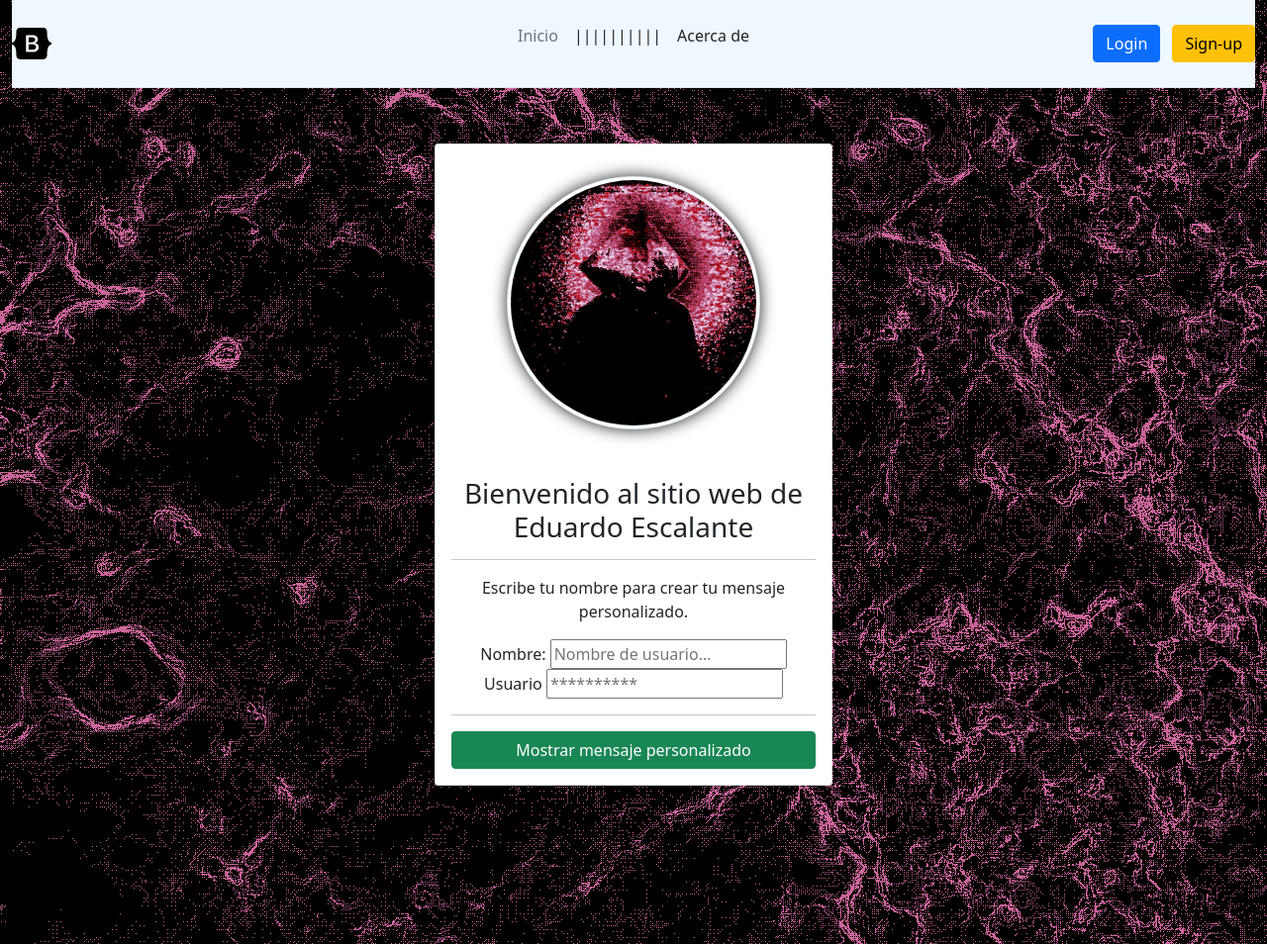
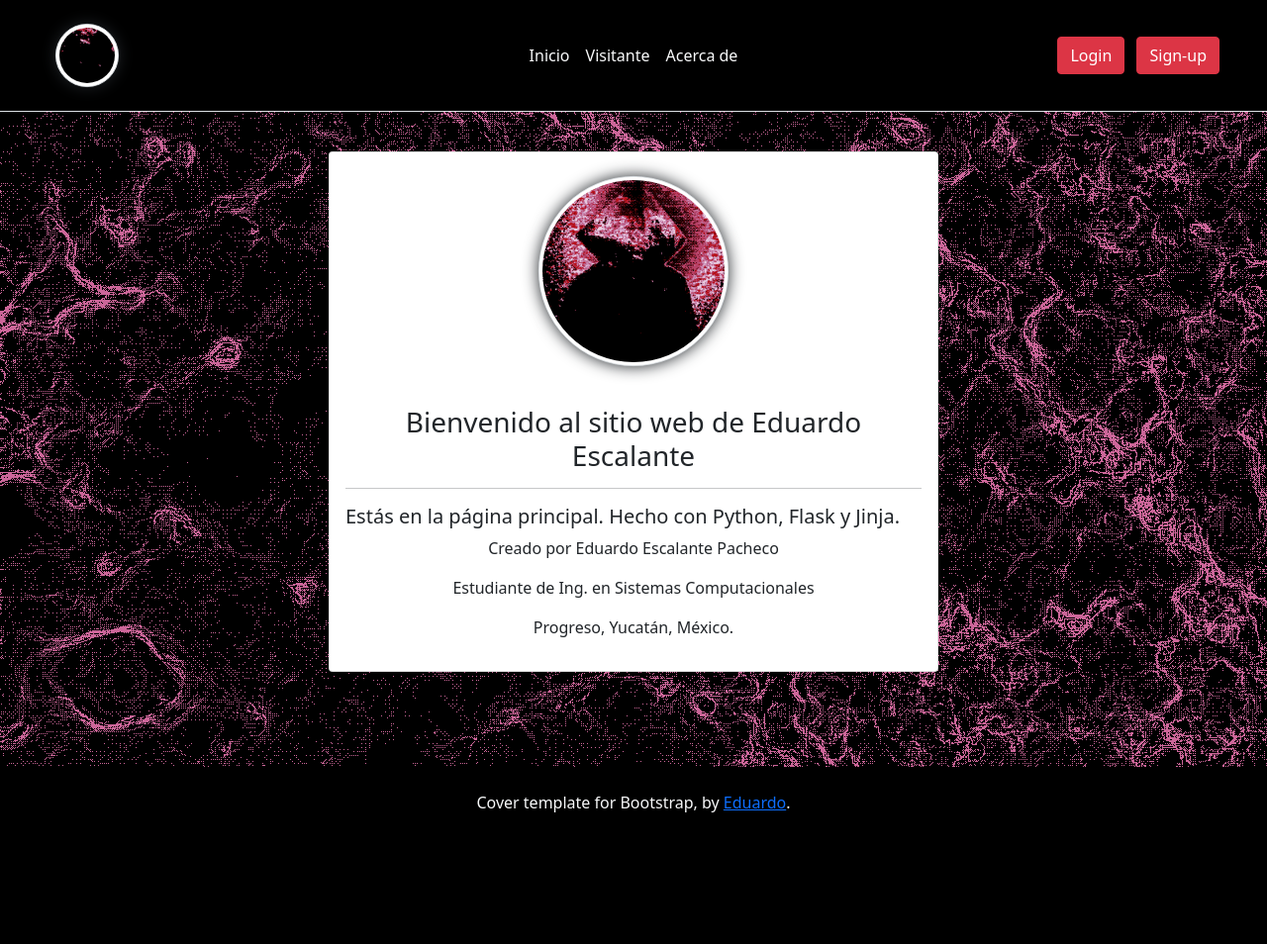
Before and after one commit to Edescal/Topicos-de-programacion-con-python, a Flask app: page / in a window 1280 px wide. Shown: the whole page at 99% size. After the commit the page ends 821 px from the top, so only its background shows below. Run offline with Flask 3, Linux system fonts and the light colour scheme.

Commit message:
Añadido login.html, @app.route('/login') y métodos GET y POST

```diff
--- a/projecto_uno/src/app.py
+++ b/projecto_uno/src/app.py
@@ -2,16 +2,23 @@ from flask import Flask, render_template, request, redirect, url_for
 
 app = Flask(__name__)
 
-@app.route('/')
+@app.route('/', methods =['GET', 'POST'])
 def index():
     datosWeb = {
         'titulo' : 'Tópicos de programación con Flask',
         'nombre' : 'Eduardo Escalante'
     }
+
+    if request.method == 'POST':
+        nombre = request.form['Nombre']
+        correo = request.form['Correo']
+        psw = request.form.get('Password')
+        return render_template('index.html', data = datosWeb, request = request.method, nombre = nombre, correo = correo, password = psw)
+
     return render_template('index.html', data = datosWeb)
 
 # Ruta para mostrar un mensaje personalizado
-@app.route('/mensaje/<nombre>')
+@app.route('/mensaje/<nombre>', methods=['GET'])
 def mensaje(nombre):
     datosMensaje = {
         "titulo":"Mensaje para "+nombre,
@@ -19,14 +26,9 @@ def mensaje(nombre):
     }
     return render_template('mensaje.html', data = datosMensaje)
 
-
-# Ruta que usa el formulario para procesar y crear el mensaje personalizado
-@app.route('/crearmensaje')
-def crearmensaje():
-    # lo que se escribió en el nombre
-    name = request.args['user'] if len(request.args['user']) > 0 else 'visitante'
-    return redirect(url_for('mensaje', nombre = name)) # redirigir url
-
+@app.route('/login')
+def login():
+    return render_template('login.html')
 
 @app.route('/about')
 def about():
--- a/projecto_uno/src/static/css/styles.css
+++ b/projecto_uno/src/static/css/styles.css
@@ -3,9 +3,17 @@
     object-position: 55%;
     transition: all .25s;
     transform: scale(0.8);
-    width: 20rem;
-    height: 20rem;
     box-shadow: 0px 0px 20px;
+}
+
+.size-5-5 {
+    width: 5rem;
+    height: 5rem;
+}
+
+.size-20-20 {
+    width: 15rem;
+    height: 15rem;
 }
 
 .crop-circle:hover {
--- a/projecto_uno/src/templates/index.html
+++ b/projecto_uno/src/templates/index.html
@@ -6,27 +6,48 @@ Página principal
 
 {% block contenido %}
 <!-- Crear mensaje personalizado -->
-<div class="col col-md-4 " ></div>
-<div class="col col-md-4">
+<div class="col col-md-3" ></div>
+<div class="col col-md-6">
     <div class="d-flex card align-items-center" style="width: 100%;">
-        <img src="{{url_for('static', filename='img/TheFirst.gif')}}" class="crop-circle img-thumbnail rounded-circle" alt="...">
-        <div class="card-body text-center">
-            <h3 class="card-title" style="text-align: center;">Bienvenido al sitio web de Eduardo Escalante</h3>
+        <img src="{{url_for('static', filename='img/TheFirst.gif')}}" class="crop-circle img-thumbnail rounded-circle size-20-20" alt="...">
+        <div class="card-body ">
+            <h3 class="card-title text-center">Bienvenido al sitio web de Eduardo Escalante</h3>
             <hr>
-            <p class="card-text">Escribe tu nombre para crear tu mensaje personalizado.</p>
 
-            <form method="get" action="crearmensaje" >
-                <label for="user">Nombre:</label>
-                <input type="text" name="user" placeholder="Nombre de usuario...">
+            {% if request == 'POST' %}
+            <p class="card-text">Estos son los datos que ingresaste con el método POST:</p>
+            <form method="get" action="/">
+                <div class="form-group row">
+                    <label for="verNombre" class="col-sm-3 col-form-label">Nombre</label>
+                    <div class="col-sm-9">
+                        <input type="text" readonly class="form-control-plaintext" name="verNombre" value="{{nombre}}">
+                    </div>
+                </div>
+                <div class="form-group row">
+                    <label for="verCorreo" class="col-sm-3 col-form-label">Correo</label>
+                    <div class="col-sm-9">
+                        <input type="text" readonly class="form-control-plaintext" name="verCorreo" value="{{correo}}">
+                    </div>
+                </div>
+                <div class="form-group row">
+                    <label for="verPassword" class="col-sm-3 col-form-label">Contraseña</label>
+                    <div class="col-sm-9">
+                        <input type="text" readonly class="form-control-plaintext" name="verPassword" value="{{password}}">
+                    </div>
+                </div>
                 <br>
-                <label for="psw">Usuario</label>
-                <input type="password" name="psw" placeholder="**********">
-                <hr>
-                <input type="submit" class="btn btn-success w-100" value="Mostrar mensaje personalizado">
+                <input type="submit" class="btn btn-primary w-100" value="Borrar información">
             </form>
+            <hr>
+            {% else %}
 
+            <h5 class="card-text">Estás en la página principal. Hecho con Python, Flask y Jinja.</h5>
+            <p class="car-text text-center">Creado por Eduardo Escalante Pacheco</p>
+            <p class="car-text text-center">Estudiante de Ing. en Sistemas Computacionales</p>
+            <p class="car-text text-center">Progreso, Yucatán, México.</p>
+            {% endif %}
         </div>
     </div>
 </div>
-<div class="col col-md-4"></div>
+<div class="col col-md-3"></div>
 {% endblock %}
--- a/projecto_uno/src/templates/mensaje.html
+++ b/projecto_uno/src/templates/mensaje.html
@@ -15,9 +15,6 @@
 </div>
 <div class="col col-md-6">
     <div class="d-flex card align-items-center" >
-        <!--
-            <img src="{{url_for('static', filename='img/TheFirst.gif')}}" class="square-circle img-thumbnail rounded-circle" alt="...">
-        -->
         <div class="card-body text-center" style="width: 100%;">
             <h3 class="card-title">Mensaje personalizado</h3>
             <hr>
--- a/projecto_uno/src/templates/plantilla.html
+++ b/projecto_uno/src/templates/plantilla.html
@@ -52,39 +52,46 @@
     </svg>
 
     <!-- Título de la página -->
-    <div class="container-fluid">
-        <header style="background-color: aliceblue;" class="d-flex flex-wrap align-items-center justify-content-center justify-content-md-between py-3 mb-4 border-bottom">
+    <div class="container-fluid ">
+        <div class = "row">
+            <header style="background-color: black" class="d-flex flex-wrap align-items-center justify-content-center justify-content-md-between py-3 px-5 mb-4 border-bottom">
+
                 <a href="/" class="d-flex align-items-center col-md-3 mb-2 mb-md-0 text-dark text-decoration-none">
-              <svg class="bi me-2" width="40" height="32" role="img" aria-label="Bootstrap"><use xlink:href="#bootstrap"/></svg>
+                    <img src="{{url_for('static', filename='img/TheFirst.gif')}}" class="size-5-5 crop-circle img-thumbnail rounded-circle" alt="...">
                 </a>
 
                 <ul class="nav col-12 col-md-auto mb-2 justify-content-center mb-md-0">
-              <li><a href="/" class="nav-link px-2 link-secondary">Inicio</a></li>
-              <li><p class="nav-link px-2 link-dark"> |||||||||| </p></li>
-              <!--
-                  <li><a href="#" class="nav-link px-2 link-dark">Features</a></li>
-                  <li><a href="#" class="nav-link px-2 link-dark">Pricing</a></li>
-                  <li><a href="#" class="nav-link px-2 link-dark">FAQs</a></li>
-                -->
-              <li><a href="/about" class="nav-link px-2 link-dark">Acerca de</a></li>
+                  <li><a href="/" class="nav-link px-2 link-secondary text-light">Inicio</a></li>
+                  <li><a href="/mensaje/visitante" class="nav-link px-2 link-secondary text-light">Visitante</a></li>
+                  <li><a href="/about" class="nav-link px-2 link-dark text-light">Acerca de</a></li>
                 </ul>
 
-            <div class="col-md-3 text-end">
-              <button type="button" class="btn btn-primary me-2">Login</button>
-              <button type="button" class="btn btn-warning">Sign-up</button>
+                <div class="col-md-3 text-end" >
+                  <a href="/login" class="btn btn-danger me-2">Login</a>
+                  <a href="/login" type="button" class="btn btn-danger">Sign-up</a>
                 </div>
             </header>
+        </div>
 
         <script src="https://cdn.jsdelivr.net/npm/bootstrap@5.3.2/dist/js/bootstrap.bundle.min.js"
             integrity="sha384-C6RzsynM9kWDrMNeT87bh95OGNyZPhcTNXj1NW7RuBCsyN/o0jlpcV8Qyq46cDfL"
             crossorigin="anonymous"></script>
 
-        <div class="row" style="height: 2rem"></div>
+        <div class="row" style="height: 1rem"></div>
         <div class="row ">
             {% block contenido %}
             {% endblock %}
         </div>
-        <div class="row" style="height: 10rem"></div>
+
+        <div class="row" style="height: 6rem"></div>
+
+        <div class="row text-center" style="height: 4rem; background-color: black;">
+            <footer class="mastfoot mt-auto footer">
+                <div class="inner">
+                    <p class="text-light">Cover template for Bootstrap, by <a href="/about">Eduardo</a>.</p>
+                </div>
+            </footer>
+        </div>
     </div>
 </body>
 
```
Also changed, not shown: projecto_uno/src/templates/login.html (added, +44 -0 lines), README.md. Lines whose indentation alone changed are shown as unchanged.
